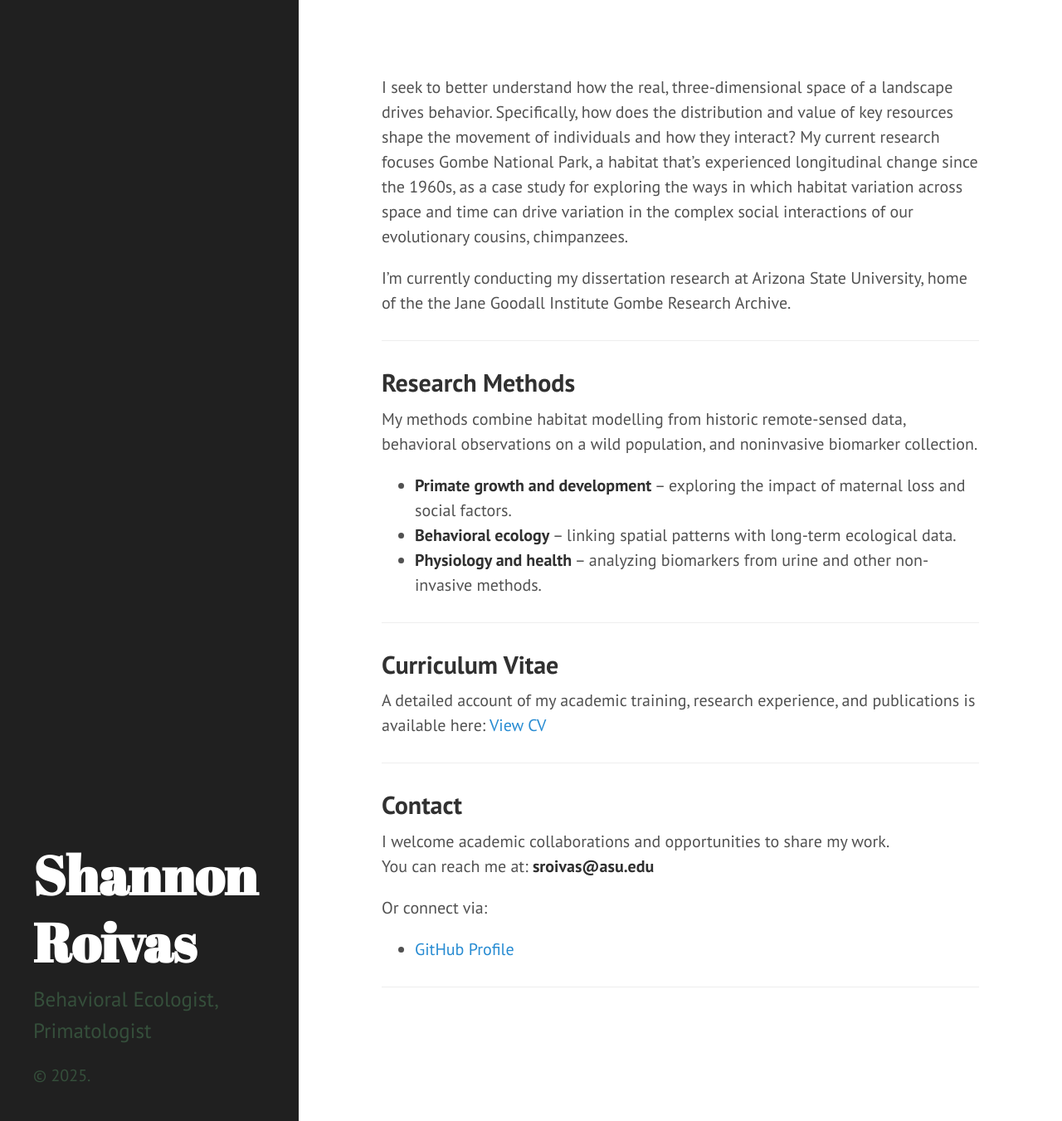
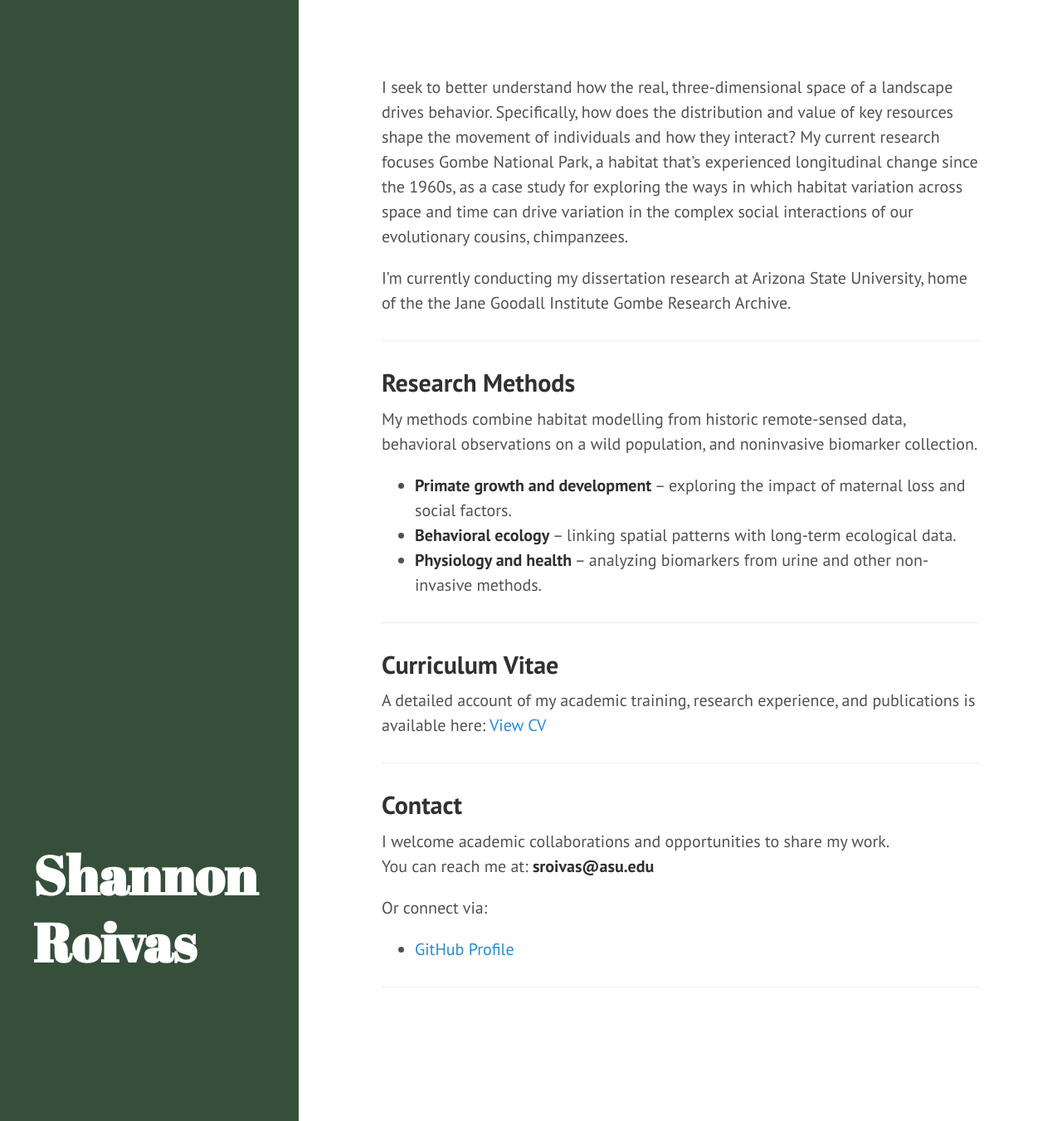
Before and after one commit to shannonroivas/shannonroivas.github.io, a Jekyll site: the page built from index.md, in a window 1280 px wide and 1351 px high. Shown: the whole window at 83% size. Built offline with Jekyll 4.4.1, drawn with Linux system fonts in a browser that asks for light colours.

Commit message:
Update hyde.css

```diff
--- a/public/css/hyde.css
+++ b/public/css/hyde.css
@@ -57,7 +57,7 @@ html {
   text-align: center;
   padding: 2rem 1rem;
   color: #354f3b;
-  background-color: #202020;
+  background-color: #354f3b;
 }
 @media (min-width: 48em) {
   .sidebar {
```
